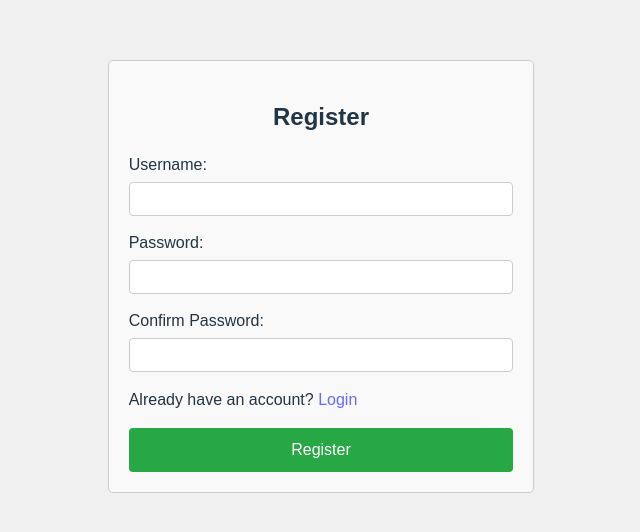
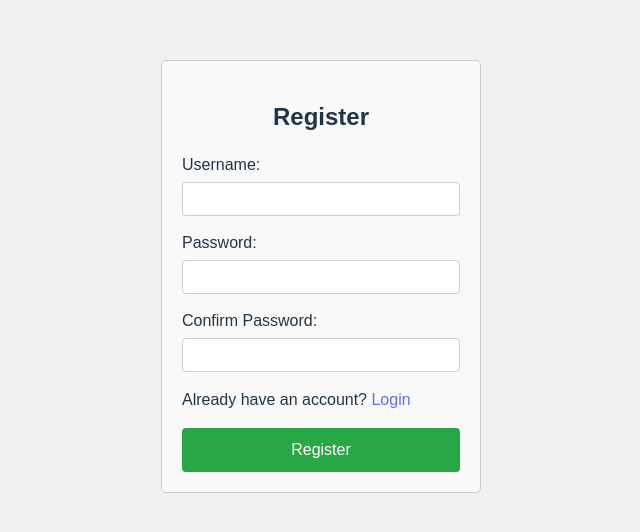
Before and after one commit to zlendo1/mockup-design-app-frontend, a React (Vite) app: page /register in a window 1280 px wide. Shown: the part 124-656 px from the top of the page, without its empty margins (319-959 px from the left). Built offline with nearby package versions, Linux system fonts and the light colour scheme; no server answers.

Commit message:
final width fix

```diff
--- a/src/components/Login/Login.jsx
+++ b/src/components/Login/Login.jsx
@@ -37,7 +37,7 @@ const Login = () => {
     }
 
     return (
-        <div className="login-container w-1/3">
+        <div className="login-container w-80">
             <h2 className="mb-5 mt-5 text-2xl font-bold">Login</h2>
             <form onSubmit={handleLogin}>
                 <div className="form-group">
--- a/src/components/Register/Register.jsx
+++ b/src/components/Register/Register.jsx
@@ -44,7 +44,7 @@ const Register = () => {
     }
 
     return (
-        <div className="register-container w-1/3">
+        <div className="register-container w-80">
             <h2 className="mb-5 mt-5 text-2xl font-bold">Register</h2>
             <form onSubmit={handleRegister}>
                 <div className="form-group">
```
